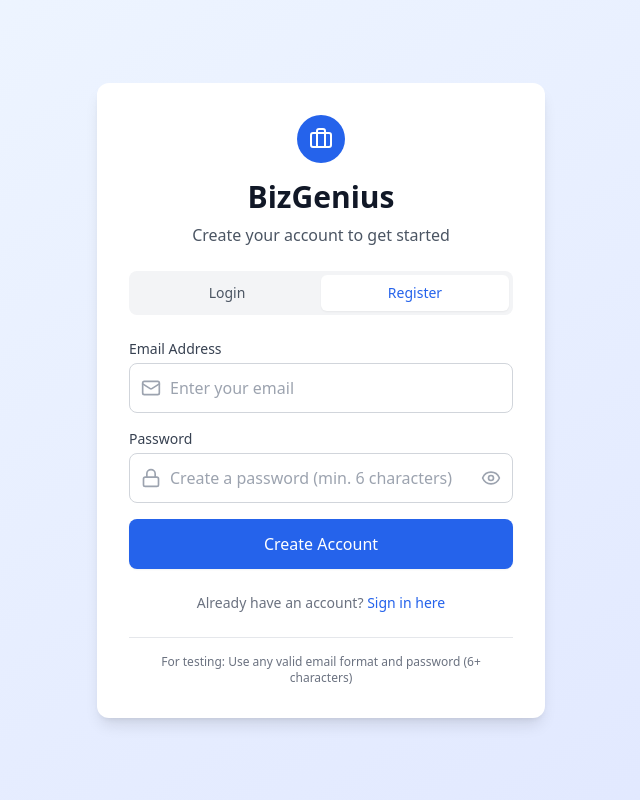
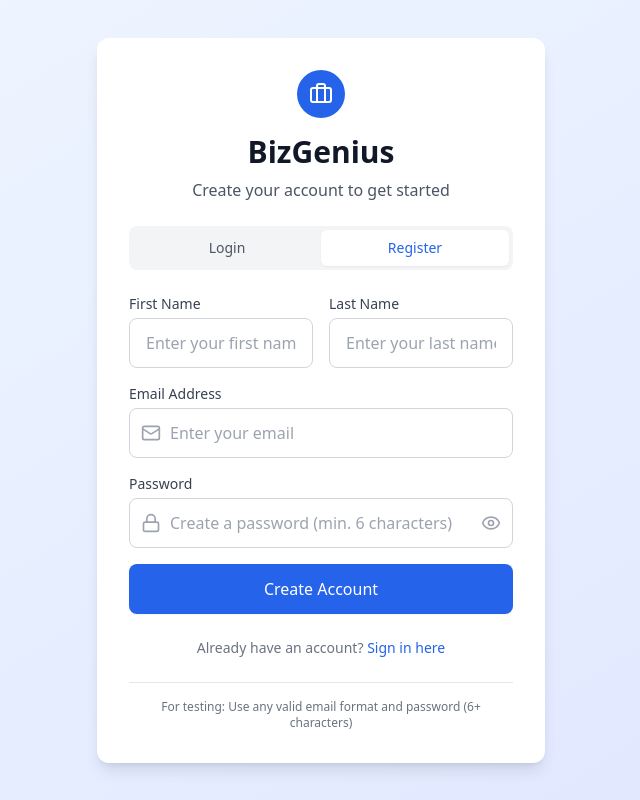
Before and after one commit to SingerFrankie/BizGenius, a React (Vite) app: page /auth in a window 1280 px wide. Both pictures are taken after a click on the button "Register". Shown: the whole page, without its empty margins (319-959 px from the left). Built offline with nearby package versions, Linux system fonts and the light colour scheme; no server answers.

Commit message:
Updated AuthPage.tsx

```diff
--- a/src/contexts/AuthContext.tsx
+++ b/src/contexts/AuthContext.tsx
@@ -80,9 +80,16 @@ export function AuthProvider({ children }: AuthProviderProps) {
    * Generates avatar URL and extracts relevant user information.
    */
   const transformUser = (supabaseUser: SupabaseUser): User => {
+    const firstName = supabaseUser.user_metadata?.first_name || '';
+    const lastName = supabaseUser.user_metadata?.last_name || '';
+    const fullName = supabaseUser.user_metadata?.full_name ||
+                     `${firstName} ${lastName}`.trim() ||
+                     supabaseUser.email?.split('@')[0] ||
+                     'User';
+
     return {
       id: supabaseUser.id,
-      name: supabaseUser.user_metadata?.name || supabaseUser.email?.split('@')[0] || 'User',
+      name: fullName,
       email: supabaseUser.email || '',
       avatar: `https://images.pexels.com/photos/220453/pexels-photo-220453.jpeg?auto=compress&cs=tinysrgb&w=64&h=64&dpr=2`,
       emailConfirmed: !!supabaseUser.email_confirmed_at,
@@ -208,14 +215,16 @@ export function AuthProvider({ children }: AuthProviderProps) {
    *
    * @param email - User's email address
    * @param password - User's password
+   * @param firstName - User's first name (optional)
+   * @param lastName - User's last name (optional)
    * @throws Error with user-friendly message on failure
    */
-  const register = async (email: string, password: string) => {
+  const register = async (email: string, password: string, firstName?: string, lastName?: string) => {
     setIsLoading(true);
     setError(null);
 
     try {
-      const { data, error } = await signUp(email, password);
+      const { data, error } = await signUp(email, password, firstName, lastName);
 
       if (error) {
         // Handle specific Supabase registration errors
--- a/src/lib/supabase.ts
+++ b/src/lib/supabase.ts
@@ -17,14 +17,29 @@ export const supabase = createClient(supabaseUrl, supabaseAnonKey);
  * Sign up a new user with email and password
  * @param email - User's email address
  * @param password - User's password
+ * @param firstName - User's first name
+ * @param lastName - User's last name
  * @returns Promise with user data or error
  */
-export const signUp = async (email: string, password: string) => {
+export const signUp = async (email: string, password: string, firstName?: string, lastName?: string) => {
   try {
-    const { data, error } = await supabase.auth.signUp({
+    const userData: any = {
       email,
       password,
-    });
+    };
+
+    // Add user metadata if names are provided
+    if (firstName || lastName) {
+      userData.options = {
+        data: {
+          first_name: firstName,
+          last_name: lastName,
+          full_name: `${firstName || ''} ${lastName || ''}`.trim()
+        }
+      };
+    }
+
+    const { data, error } = await supabase.auth.signUp(userData);
 
     if (error) throw error;
     return { data, error: null };
--- a/src/pages/AuthPage.tsx
+++ b/src/pages/AuthPage.tsx
@@ -39,6 +39,8 @@ export default function AuthPage() {
 
   // Form data state
   const [formData, setFormData] = useState({
+    firstName: '',
+    lastName: '',
     email: '',
     password: ''
   });
@@ -79,6 +81,11 @@ export default function AuthPage() {
    * - Valid email format
    */
   const validateForm = () => {
+    if (!isLogin && (!formData.firstName || !formData.lastName)) {
+      setMessage({ type: 'error', text: 'Please fill in your first and last name' });
+      return false;
+    }
+
     if (!formData.email || !formData.password) {
       setMessage({ type: 'error', text: 'Please fill in all fields' });
       return false;
@@ -136,7 +143,7 @@ export default function AuthPage() {
       } else {
         // Registration process
         try {
-          await register(formData.email, formData.password);
+          await register(formData.email, formData.password, formData.firstName, formData.lastName);
 
           // Registration successful
           setMessage({ type: 'success', text: 'Login successful! Redirecting...' });
@@ -174,7 +181,7 @@ export default function AuthPage() {
     setIsLogin(!isLogin);
     setMessage({ type: '', text: '' });
     clearError();
-    setFormData({ email: '', password: '' });
+    setFormData({ firstName: '', lastName: '', email: '', password: '' });
   };
 
   /**
@@ -253,6 +260,45 @@ export default function AuthPage() {
 
         {/* Authentication Form */}
         <form onSubmit={handleSubmit} className="space-y-4">
+          {/* Name Fields - Only show during registration */}
+          {!isLogin && (
+            <div className="grid grid-cols-1 sm:grid-cols-2 gap-4">
+              {/* First Name Input */}
+              <div>
+                <label htmlFor="firstName" className="block text-sm font-medium text-gray-700 mb-1">
+                  First Name
+                </label>
+                <input
+                  id="firstName"
+                  name="firstName"
+                  type="text"
+                  required={!isLogin}
+                  value={formData.firstName}
+                  onChange={handleInputChange}
+                  className="w-full px-4 py-2 sm:py-3 border border-gray-300 rounded-lg focus:ring-2 focus:ring-blue-500 focus:border-transparent transition-colors"
+                  placeholder="Enter your first name"
+                />
+              </div>
+
+              {/* Last Name Input */}
+              <div>
+                <label htmlFor="lastName" className="block text-sm font-medium text-gray-700 mb-1">
+                  Last Name
+                </label>
+                <input
+                  id="lastName"
+                  name="lastName"
+                  type="text"
+                  required={!isLogin}
+                  value={formData.lastName}
+                  onChange={handleInputChange}
+                  className="w-full px-4 py-2 sm:py-3 border border-gray-300 rounded-lg focus:ring-2 focus:ring-blue-500 focus:border-transparent transition-colors"
+                  placeholder="Enter your last name"
+                />
+              </div>
+            </div>
+          )}
+
           {/* Email Input Field */}
           <div>
             <label htmlFor="email" className="block text-sm font-medium text-gray-700 mb-1">
```
